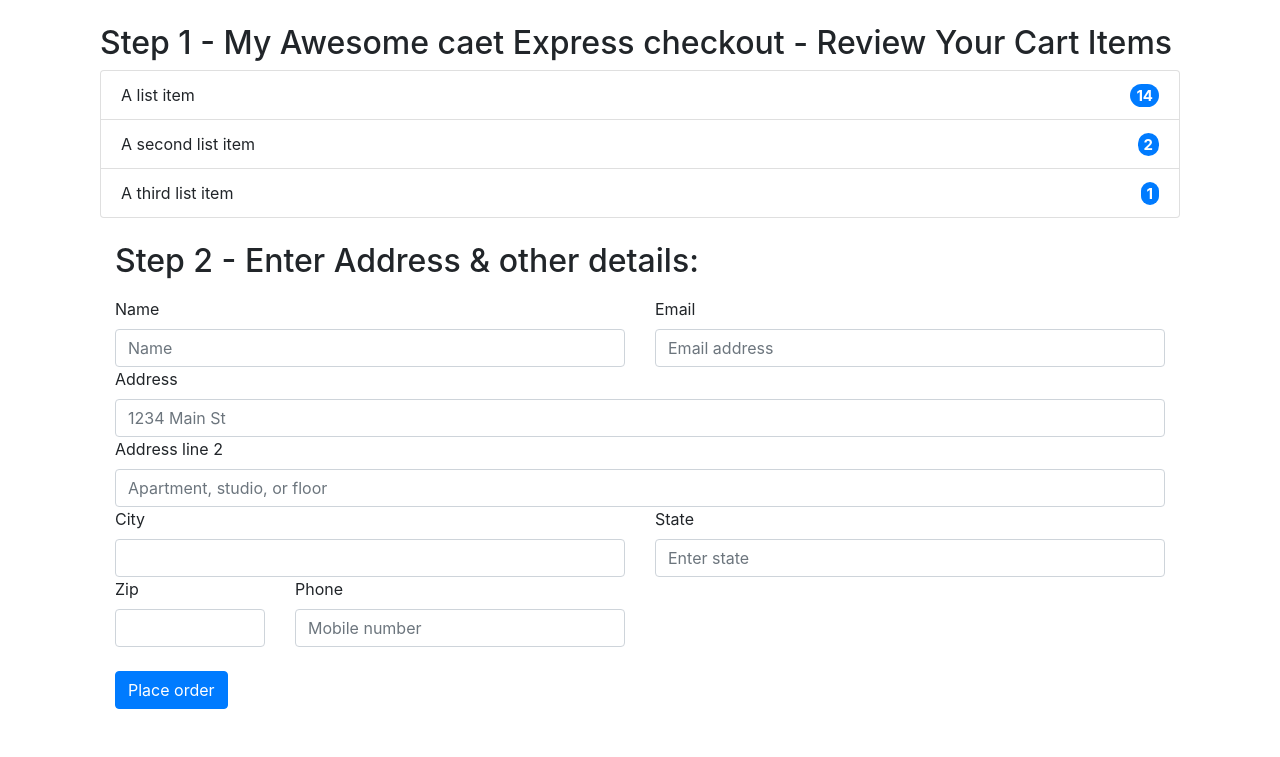
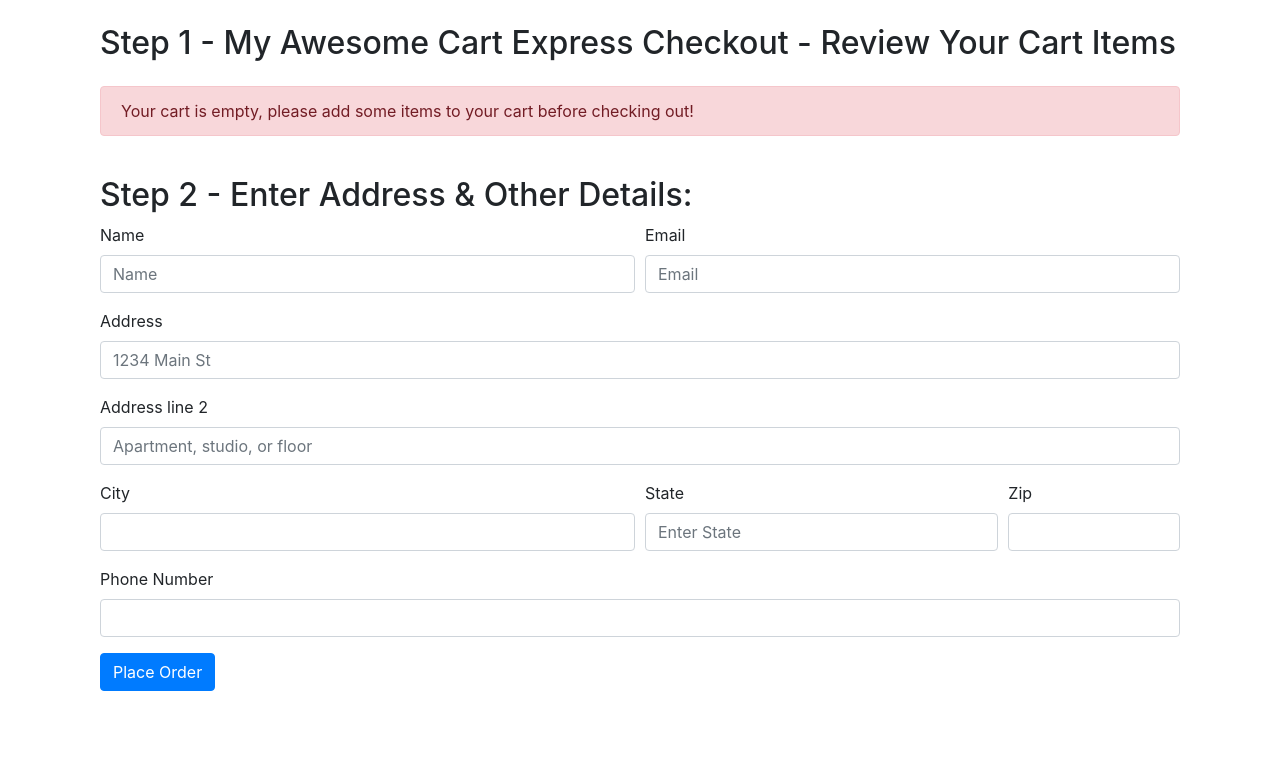
Before and after one commit to coderhouse-ds/MyAwesomeCart, a Django app: page /shop/checkout/ in a window 1280 px wide. Shown: the part 56-813 px from the top of the page. After the commit the page ends 747 px from the top, so only its background shows below. Run offline with Django 3.2, Linux system fonts and the light colour scheme; some libraries are stand-ins or nearby versions.

Commit message:
'tut49completed'

```diff
--- a/mac/shop/templates/shop/checkout.html
+++ b/mac/shop/templates/shop/checkout.html
@@ -1,77 +1,85 @@
 {% extends 'shop/basic.html' %}
-
-{% block title%} checkout{% endblock %}
+{% block title%} Checkout - My Awesome Cart{% endblock %}
 {% block body %}
-<style type="text/css">
-	.badge{
-		color: white;
-		font-size: 15px;
-	}
-</style>
 <div class="container">
     <div class="col my-4">
-	<h2>Step 1 - My Awesome caet Express checkout - Review Your Cart Items</h2>
-	<div id="items">
-		<ul class="list-group">
-  <li class="list-group-item d-flex justify-content-between align-items-center">
-    A list item
-    <span class="badge bg-primary rounded-pill">14</span>
-  </li>
-  <li class="list-group-item d-flex justify-content-between align-items-center">
-    A second list item
-    <span class="badge bg-primary rounded-pill">2</span>
-  </li>
-  <li class="list-group-item d-flex justify-content-between align-items-center">
-    A third list item
-    <span class="badge bg-primary rounded-pill">1</span>
-  </li>
+        <h2>Step 1 - My Awesome Cart Express Checkout - Review Your Cart Items</h2>
+        <div class="my-4">
+            <ul class="list-group" id="items">
             </ul>
         </div>
+    </div>
     <div class="col my-4">
-<h2>
-	Step 2 - Enter Address & other details:
-</h2>
-<form class="row g-3 my-3">
-	 <div class="col-md-6">
-    <label for="name" class="form-label">Name</label>
-    <input type="text" class="form-control" id="name" placeholder="Name">
+        <h2>Step 2 - Enter Address & Other Details:</h2>
+        <form>
+            <div class="form-row">
+                <div class="form-group col-md-6">
+                    <label for="inputname">Name</label>
+                    <input type="name" class="form-control" id="inputname" placeholder="Name">
                 </div>
-  <div class="col-md-6">
-    <label for="inputEmail4" class="form-label">Email</label>
-    <input type="email" class="form-control" id="inputEmail4" placeholder="Email address">
+                <div class="form-group col-md-6">
+                    <label for="inputEmail4">Email</label>
+                    <input type="email" class="form-control" id="inputEmail4" placeholder="Email">
                 </div>
-
-  <div class="col-12">
-    <label for="inputAddress" class="form-label">Address</label>
+            </div>
+            <div class="form-group">
+                <label for="inputAddress">Address</label>
                 <input type="text" class="form-control" id="inputAddress" placeholder="1234 Main St">
             </div>
-  <div class="col-12">
-    <label for="inputAddress2" class="form-label">Address line 2</label>
+            <div class="form-group">
+                <label for="inputAddress2">Address line 2</label>
                 <input type="text" class="form-control" id="inputAddress2" placeholder="Apartment, studio, or floor">
             </div>
-  <div class="col-md-6">
-    <label for="inputCity" class="form-label">City</label>
+            <div class="form-row">
+                <div class="form-group col-md-6">
+                    <label for="inputCity">City</label>
                     <input type="text" class="form-control" id="inputCity">
                 </div>
-  <div class="col-md-6">
-    <label for="inputState" class="form-label">State</label>
-    <input type="text" class="form-control" id="inputState" placeholder="Enter state">
+                <div class="form-group col-md-4">
+                    <label for="inputState">State</label>
+                    <input type="text" class="form-control" id="inputAddress2" placeholder="Enter State">
                 </div>
-  <div class="col-md-2">
-    <label for="inputZip" class="form-label">Zip</label>
-    <input type="tel" class="form-control" id="inputZip">
+                <div class="form-group col-md-2">
+                    <label for="inputZip">Zip</label>
+                    <input type="text" class="form-control" id="inputZip">
                 </div>
-  <div class="col-md-4">
-    <label for="inputPhone" class="form-label">Phone</label>
-    <input type="tel" class="form-control" id="inputPhone" placeholder="Mobile number">
             </div>
-
-  <div class="col-12">
-    <button type="submit" class="btn btn-primary my-4">Place order</button>
+            <div class="form-group">
+                <label for="inputZip">Phone Number</label>
+                <input type="tel" class="form-control" id="inputPhone">
             </div>
+            <button type="submit" class="btn btn-primary">Place Order</button>
         </form>
     </div>
 </div>
-</div>
-
 {% endblock %}
+{% block js %}
+<script>
+if (localStorage.getItem('cart') == null) {
+    var cart = {};
+} else {
+    cart = JSON.parse(localStorage.getItem('cart'));
+}
+console.log(cart);
+var sum = 0;
+if ($.isEmptyObject(cart)) {
+    //if object is empty
+    mystr = `<div class="alert alert-danger" role="alert">
+  Your cart is empty, please add some items to your cart before checking out!
+</div>`
+    $('#items').append(mystr);
+} else {
+    for (item in cart) {
+        let name = cart[item][1];
+        let qty = cart[item][0];
+        sum = sum + qty;
+        mystr = `<li class="list-group-item d-flex justify-content-between align-items-center">
+                    ${name}
+                    <span class="badge badge-primary badge-pill">${qty}</span>
+                </li>`
+        $('#items').append(mystr);
+    }
+}
+document.getElementById('cart').innerHTML = sum;
+</script>
+{% endblock %}
```
Also changed, not shown: mac/shop/templates/shop/index.html (+17 -12 lines). Lines whose indentation alone changed are shown as unchanged.
